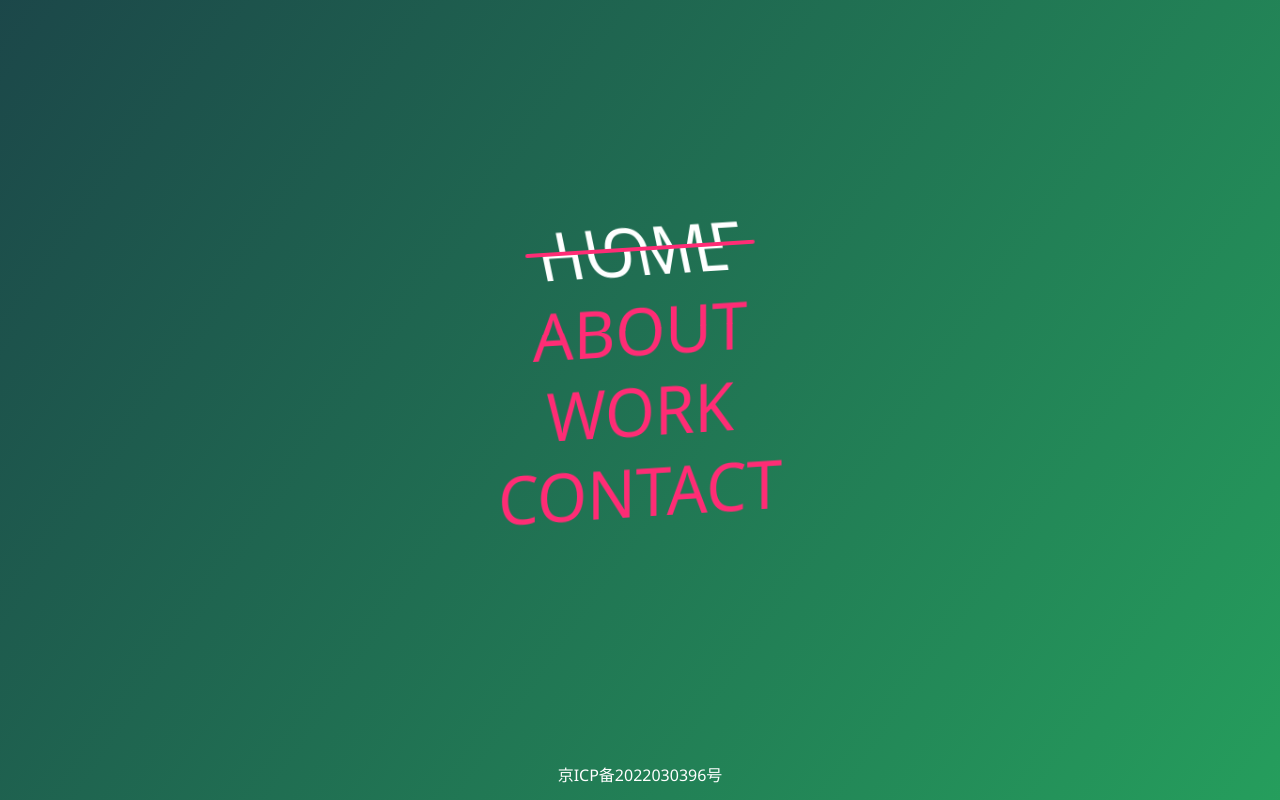
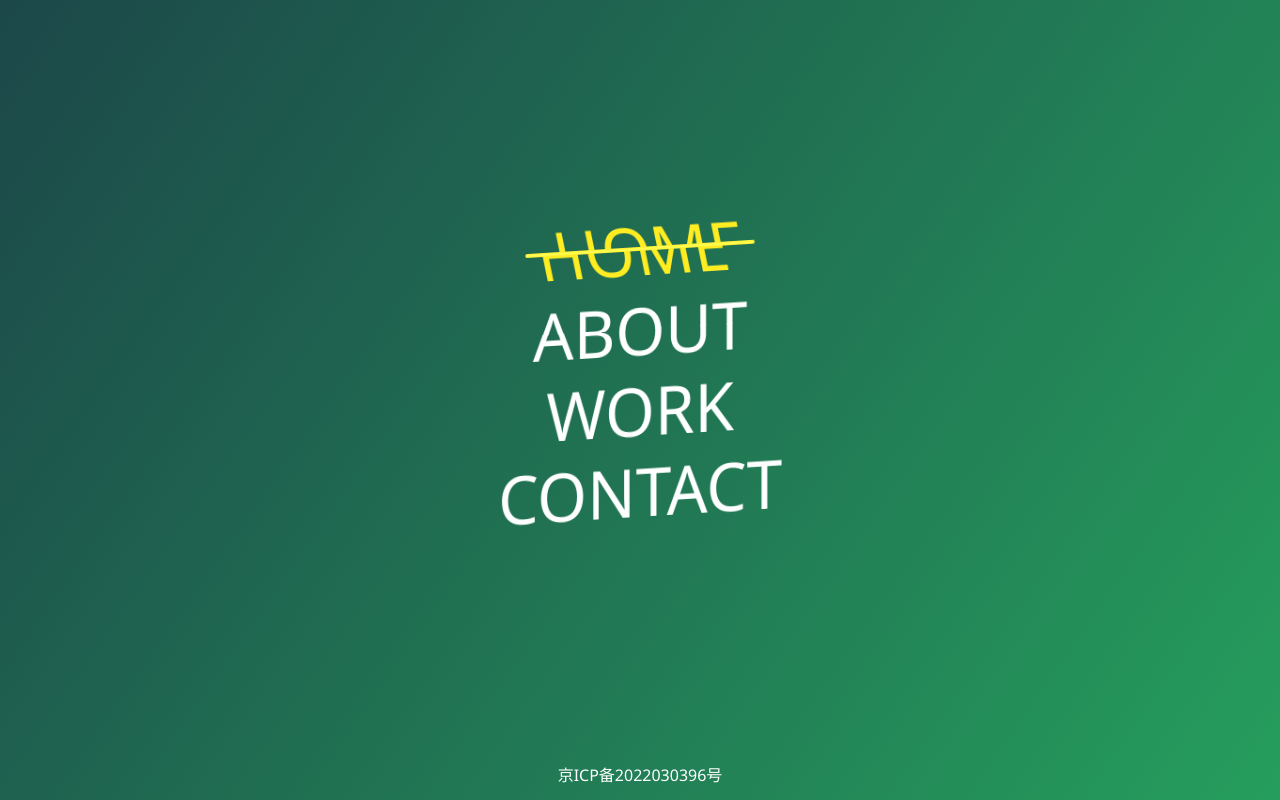
Before and after one commit to jc9135/MyBlogProject, a Nuxt app in the folder web/: page / in a window 1280 px wide. In both pictures the pointer is over the element 639 px from the left and 228 px from the top of the page. Built offline with nearby package versions, Linux system fonts and the light colour scheme.

Commit message:
🐞 fix:首页样式优化

```diff
--- a/web/pages/index.vue
+++ b/web/pages/index.vue
@@ -69,7 +69,7 @@ $perspective: 60rem;
 $font-size: 4.25rem;
 $split-position: 49%;
 $split-thickness: 4px;
-$split-color: #ff2c75;
+$split-color: #fff;
 @keyframes bgposition {
   0% {
     background-position-x: 0;
@@ -173,7 +173,7 @@ $split-color: #ff2c75;
     .Menu-list-item:hover,
     .Menu-list-item:active {
       .Mask {
-        color: #fff;
+        color: #ffed22;
         transform: skewX(12deg) translateX(5px);
       }
       .Mask + .Mask {
@@ -181,6 +181,7 @@ $split-color: #ff2c75;
       }
       &::before {
         transform: scale(1);
+        background: linear-gradient(180deg, #ffed22, #ffff60, #ffed22);
       }
     }
     // .menu-top {
```
